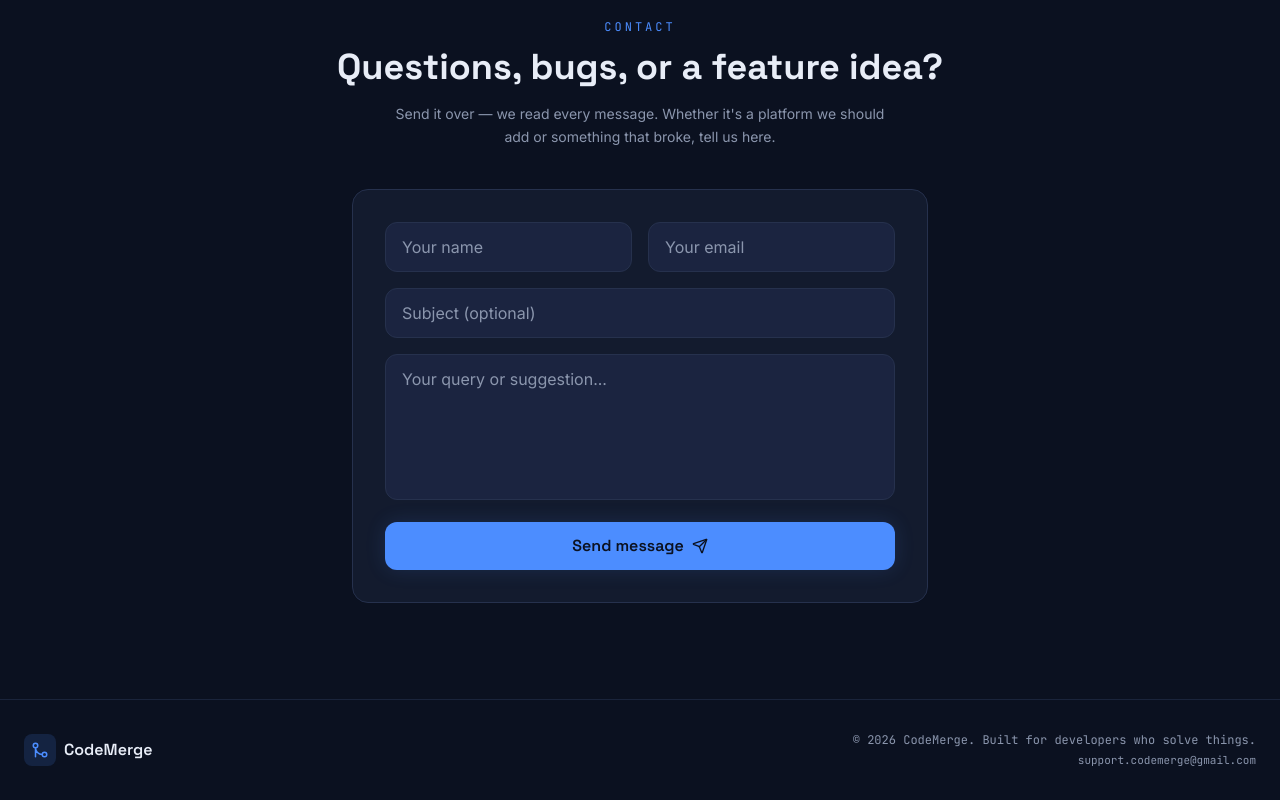
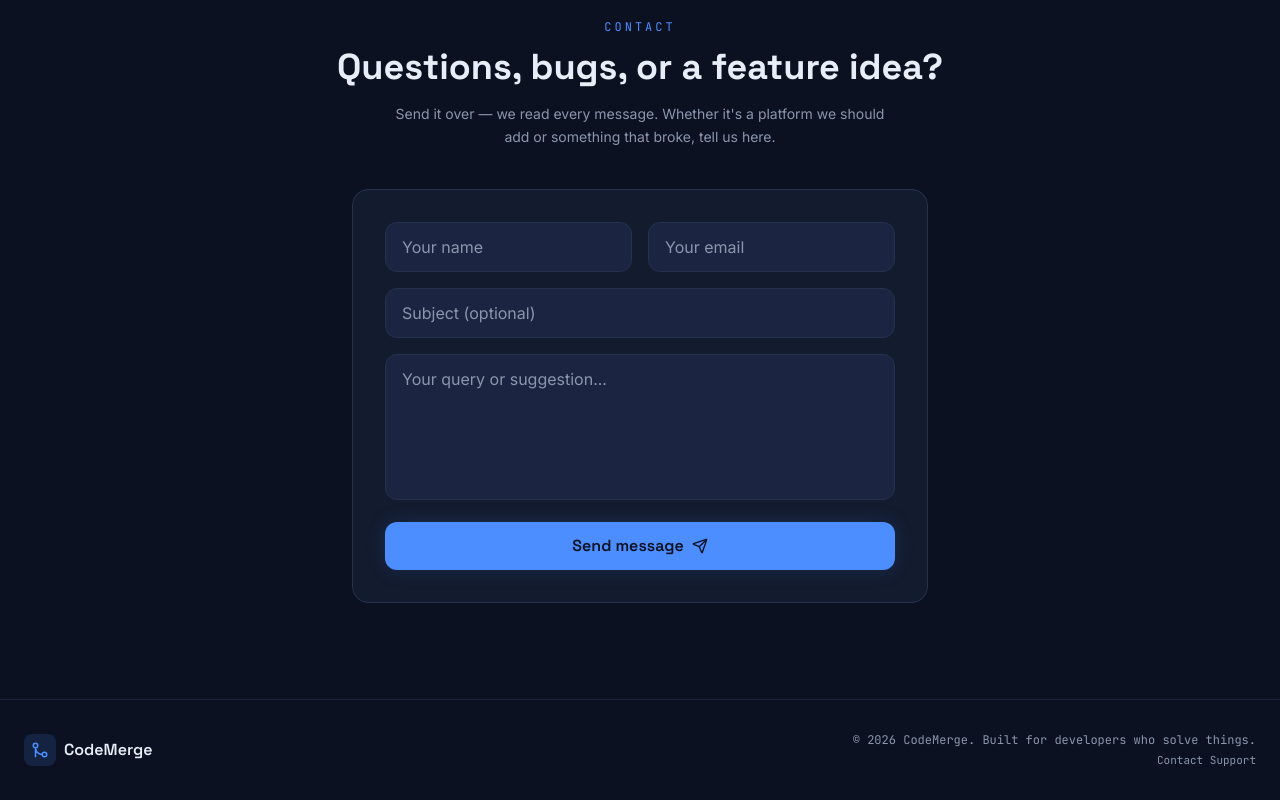
Before and after one commit to amanmishra2005/CodeMerge, a React (Vite) app in the folder frontend/: page / in a window 1280 px wide. Shown: the part 2175-2975 px from the top of the page. Built offline with nearby package versions, Linux system fonts and the light colour scheme; no server answers.

Commit message:
Remove hardcoded support email address from source code and UI footer

```diff
--- a/frontend/src/components/Footer.jsx
+++ b/frontend/src/components/Footer.jsx
@@ -16,10 +16,10 @@ export default function Footer() {
             © {new Date().getFullYear()} CodeMerge. Built for developers who solve things.
           </p>
           <a
-            href="mailto:support.codemerge@gmail.com"
+            href="/#contact"
             className="text-[11px] font-mono text-muted hover:text-accent transition-colors duration-200"
           >
-            support.codemerge@gmail.com
+            Contact Support
           </a>
         </div>
       </div>
```
Also changed, not shown: 1 other file (tests, documents, lock files or other folders).
